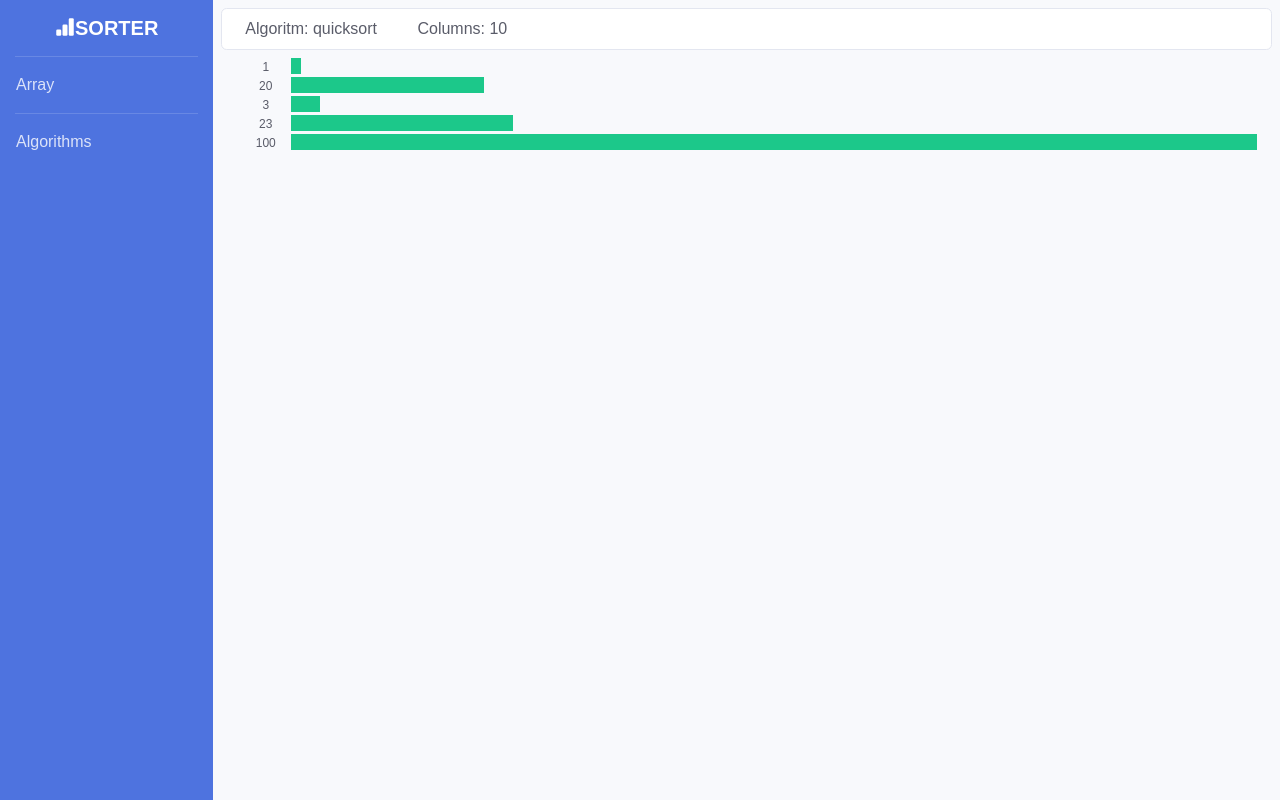
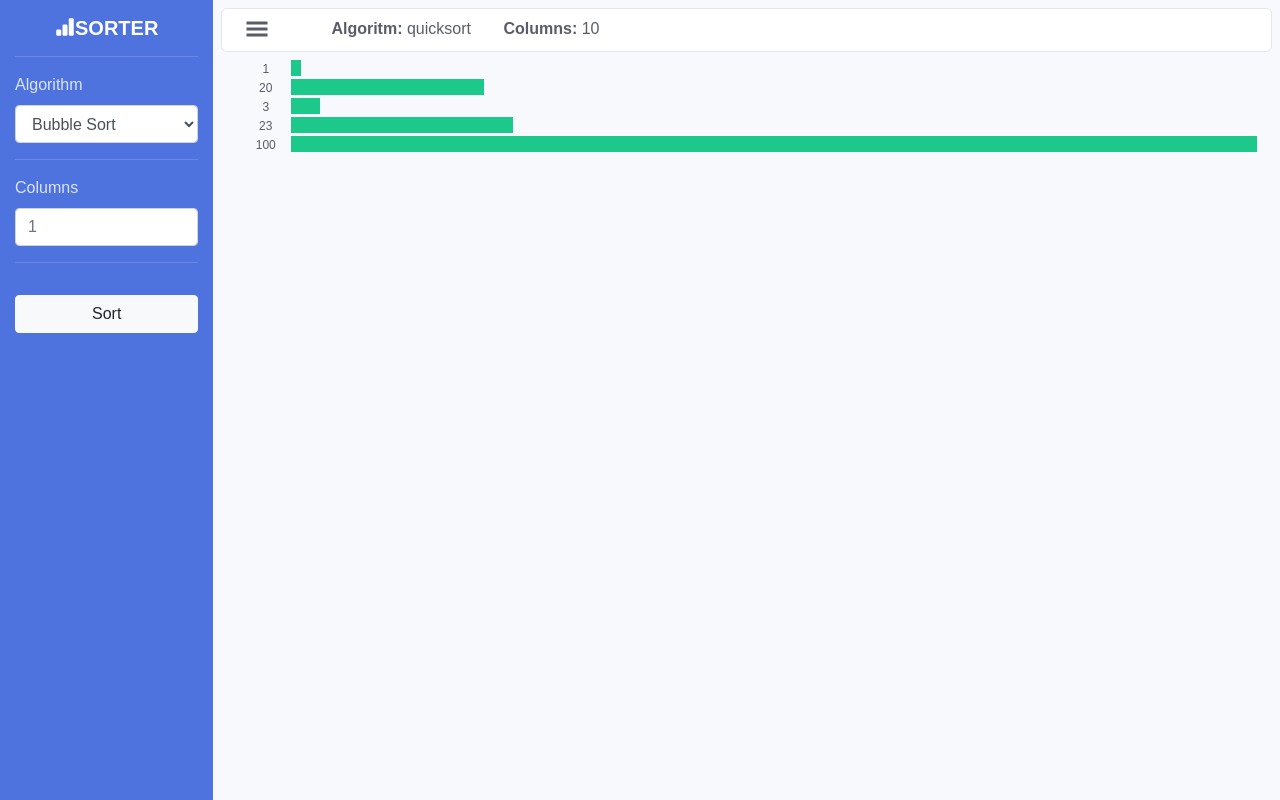
Before and after one commit to darragh3277/sorter, a React (Create React App) app: page / in a window 1280 px wide. Built offline with nearby package versions, Linux system fonts and the light colour scheme.

Commit message:
clean up layout

```diff
--- a/public/index.html
+++ b/public/index.html
@@ -24,7 +24,7 @@
       work correctly both with client-side routing and a non-root public URL.
       Learn how to configure a non-root public URL by running `npm run build`.
     -->
-    <title>React App</title>
+    <title>Sorter</title>
   </head>
   <body>
     <noscript>You need to enable JavaScript to run this app.</noscript>
--- a/src/sorter/Sorter.css
+++ b/src/sorter/Sorter.css
@@ -1,10 +1,12 @@
-#sorter_wrapper,
 #sorter_container {
   font-family: "IBM Plex Sans", sans-serif;
   height: 100%;
   background-color: #f8f9fc;
   color: #5a5c69;
 }
+#sorter_wrapper {
+  height: 100%;
+}
 .logo {
   color: #ffffff;
   font-size: 1.25rem;
--- a/src/sorter/Sorter.js
+++ b/src/sorter/Sorter.js
@@ -14,6 +14,11 @@ class Sorter extends React.Component {
       algorithm: "quicksort",
       columnContainerHeight: null,
     };
+  }
+
+  handleSort(e) {
+    e.preventDefault();
+    console.log("sorting");
   }
 
   columnContainerHeight = () => {
--- /dev/null
+++ b/src/sorter/components/dashboard/Dashboard.css
@@ -0,0 +1,9 @@
+#burger-menu {
+  font-size: 1.5rem;
+  margin-bottom: 2px;
+  border-radius: 20%;
+}
+#burger-menu:hover {
+  cursor: pointer;
+  color: #9396ac;
+}
--- a/src/sorter/components/dashboard/Dashboard.js
+++ b/src/sorter/components/dashboard/Dashboard.js
@@ -1,14 +1,21 @@
 import React from "react";
 import Col from "react-bootstrap/Col";
 import Row from "react-bootstrap/Row";
+import { GiHamburgerMenu } from "react-icons/gi";
+import "./Dashboard.css";
 
 const Dashboard = ({ algorithm, size }) => {
   return (
     <Row className="p-2 mb-2" id="visualiser_info">
+      <Col xs={1}>
+        <GiHamburgerMenu id="burger-menu" />
+      </Col>
       <Col xs={6} md={4} lg={3} xl={2}>
-        Algoritm: {algorithm}
+        <strong>Algoritm:</strong> {algorithm}
       </Col>
-      <Col>Columns: {size}</Col>
+      <Col>
+        <strong>Columns:</strong> {size}
+      </Col>
     </Row>
   );
 };
--- a/src/sorter/components/sidebar/Sidebar.css
+++ b/src/sorter/components/sidebar/Sidebar.css
@@ -5,10 +5,6 @@
 .logo-icon {
   margin-top: -0.4rem;
 }
-#burger-menu {
-  border: #ffffff 1px solid;
-  border-radius: 20%;
-}
 .sidebar hr {
   border-top: 1px solid rgba(255, 255, 255, 0.15);
 }
--- a/src/sorter/components/sidebar/Sidebar.js
+++ b/src/sorter/components/sidebar/Sidebar.js
@@ -1,26 +1,43 @@
 import React from "react";
 import Col from "react-bootstrap/Col";
-import Row from "react-bootstrap/Row";
+import Button from "react-bootstrap/Button";
 import { BsFillBarChartFill } from "react-icons/bs";
-import { GiHamburgerMenu } from "react-icons/gi";
 import "./Sidebar.css";
 
 const Sidebar = () => {
   return (
-    <Col className="sidebar" xs={1} sm={4} md={3} lg={2}>
-      <Row className="d-block d-sm-none pt-3 text-center">
-        <GiHamburgerMenu id="burger-menu" />
-      </Row>
-      <Row className="d-none d-sm-block pt-3 text-center">
-        <h1 className="logo">
-          <BsFillBarChartFill className="logo-icon" />
-          <span>SORTER</span>
-        </h1>
-      </Row>
-      <hr className="d-none d-sm-block pl-3" />
-      <Row className="d-none d-sm-block pl-3">Array</Row>
-      <hr className="d-none d-sm-block pl-3" />
-      <Row className="d-none d-sm-block pl-3">Algorithms</Row>
+    <Col className="sidebar d-none d-sm-block pt-3" xs={1} sm={4} md={3} lg={2}>
+      <h1 className="logo text-center">
+        <BsFillBarChartFill className="logo-icon" />
+        SORTER
+      </h1>
+      <hr />
+      <form>
+        <div className="form-group">
+          <label for="algorithm">Algorithm</label>
+          <select className="form-control" id="algorithm">
+            <option value="bubble_sort">Bubble Sort</option>
+          </select>
+        </div>
+        <hr />
+        <div className="form-group">
+          <label for="columns">Columns</label>
+          <input
+            className="form-control"
+            type="number"
+            min="1"
+            max="100"
+            id="columns"
+            placeholder="1"
+          />
+        </div>
+        <hr />
+        <div className="text-center pt-3">
+          <Button type="submit" className="btn btn-block btn-light">
+            Sort
+          </Button>
+        </div>
+      </form>
     </Col>
   );
 };
```
Also changed, not shown: src/sorter/algorithms/bubbleSort.js (added, +11 -0 lines).
